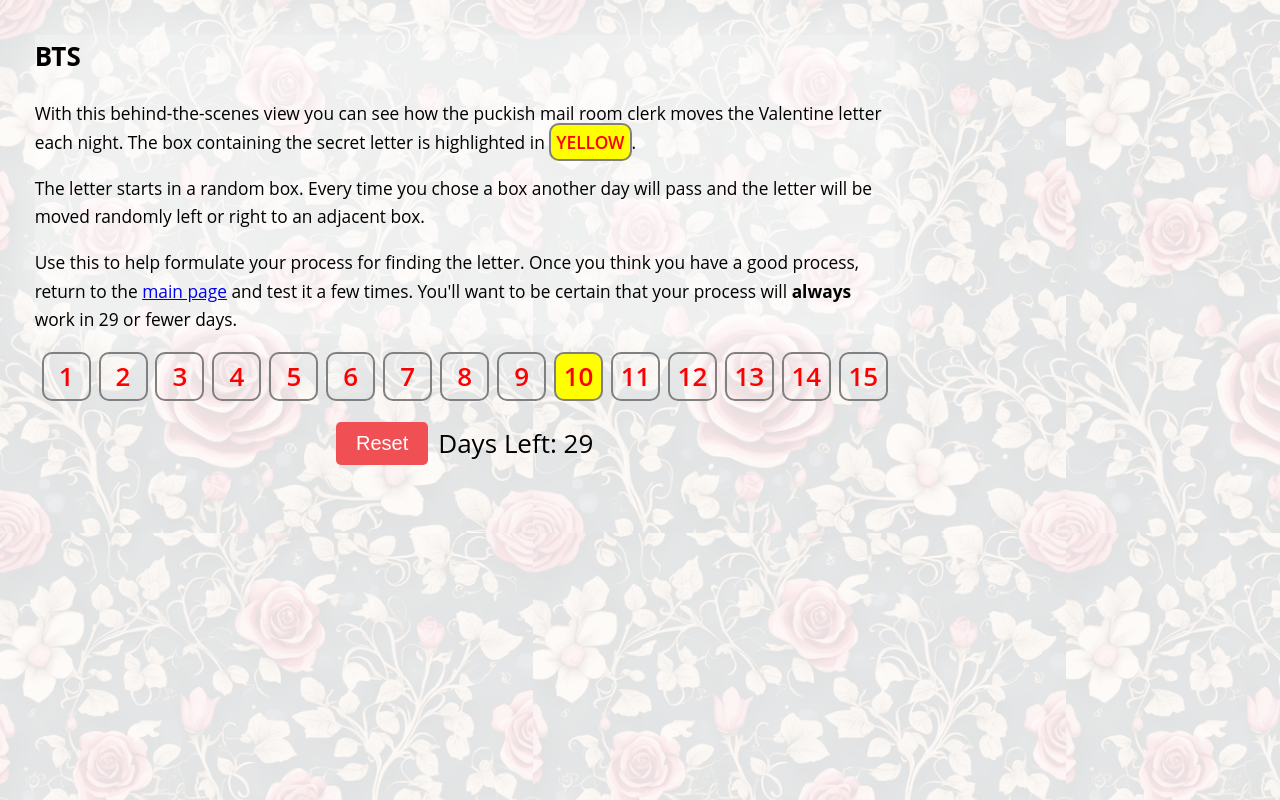
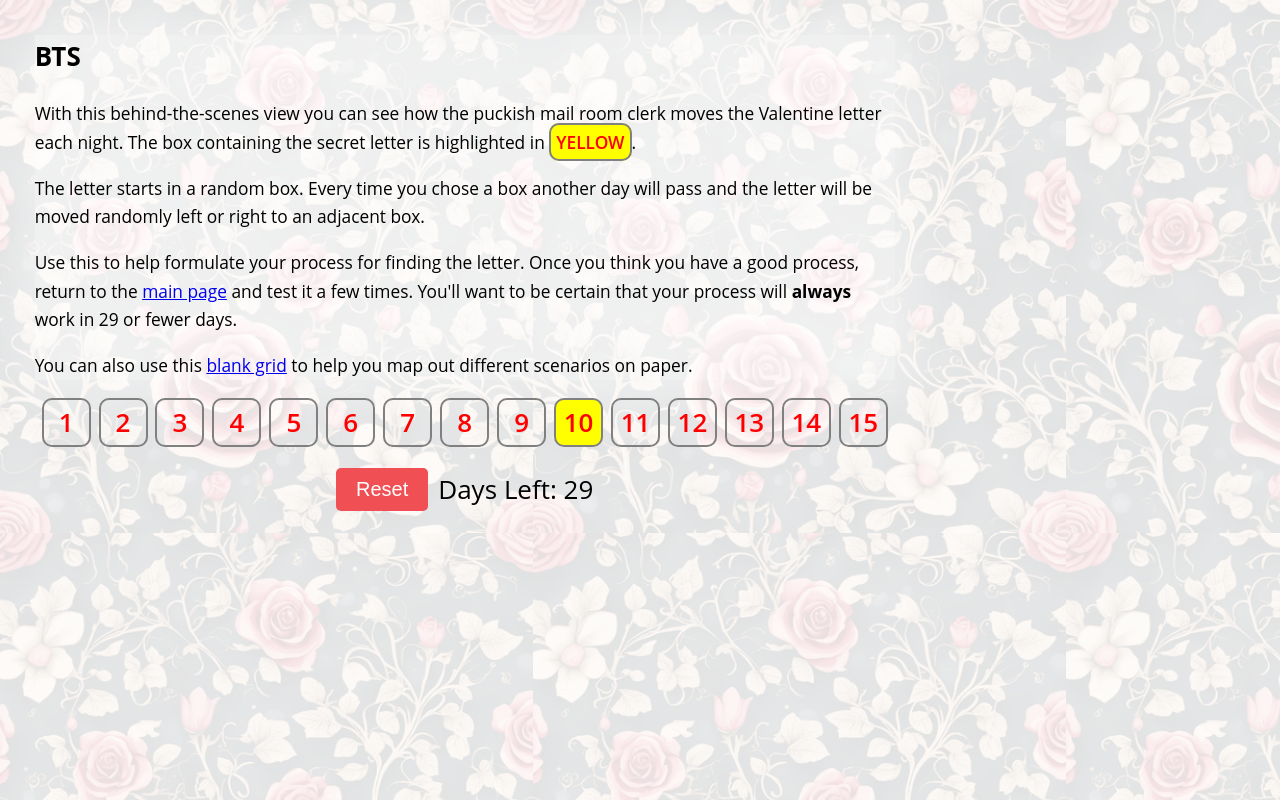
Before and after one commit to duragauge/Mailboxes, a plain HTML site: page test.html in a window 1280 px wide. Drawn offline with Linux system fonts and the light colour scheme.

Commit message:
minor updates
added a blank printable grid

```diff
--- a/test.html
+++ b/test.html
@@ -16,6 +16,8 @@
     <p>The letter starts in a random box.  Every time you chose a box another day will pass and the letter will be moved randomly left or right to an adjacent box.</p>
 
     <p>Use this to help formulate your process for finding the letter.  Once you think you have a good process, return to the <a href="index.html">main page</a> and test it a few times.  You'll want to be certain that your process will <b>always</b> work in 29 or fewer days.</p>
+
+    <p>You can also use this <a href="Blank_Grid.pdf">blank grid</a> to help you map out different scenarios on paper.</p>
 </div>
 
 
```
Also changed, not shown: 1 other file.
